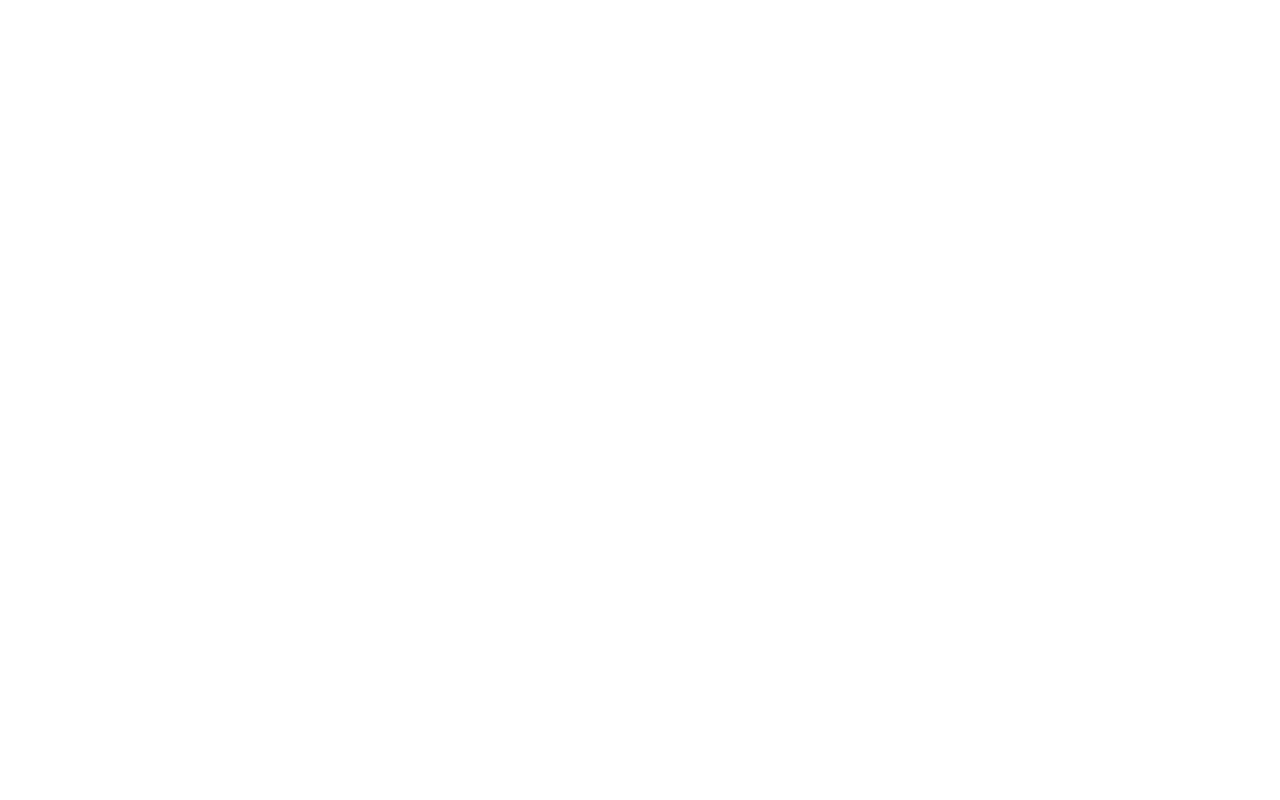
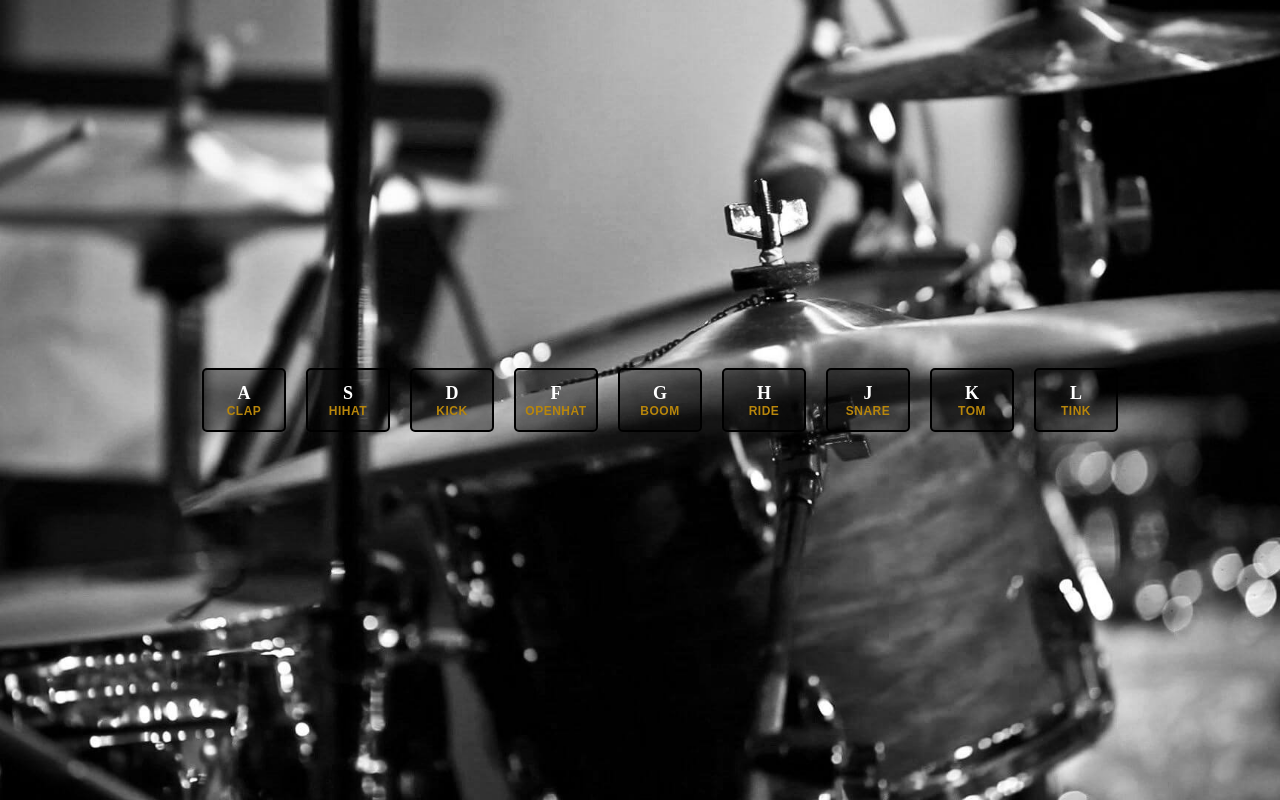
Before and after one commit to fdev-kj/javascript-drum-kit, a plain HTML site: page index.html in a window 1280 px wide. Drawn offline with Linux system fonts and the light colour scheme.

Commit message:
Styling, functionality

```diff
--- a/index.html
+++ b/index.html
@@ -5,10 +5,51 @@
   <meta charset="UTF-8">
   <meta name="viewport" content="width=device-width, initial-scale=1.0">
   <title>JavaScript30 - Drum Kit</title>
+  <link rel="stylesheet" type="text/css" href="/styles.css">
 </head>
 
 <body>
-
+  <section class="drums">
+    <ul class="drums__items">
+      <li class="drums__item">
+        <span class="drums__letter">A</span>
+        <span class="drums__desc">Clap</span>
+      </li>
+      <li class="drums__item">
+        <span class="drums__letter">S</span>
+        <span class="drums__desc">Hihat</span>
+      </li>
+      <li class="drums__item">
+        <span class="drums__letter">D</span>
+        <span class="drums__desc">Kick</span>
+      </li>
+      <li class="drums__item">
+        <span class="drums__letter">F</span>
+        <span class="drums__desc">OpenHat</span>
+      </li>
+      <li class="drums__item">
+        <span class="drums__letter">G</span>
+        <span class="drums__desc">Boom</span>
+      </li>
+      <li class="drums__item">
+        <span class="drums__letter">H</span>
+        <span class="drums__desc">Ride</span>
+      </li>
+      <li class="drums__item">
+        <span class="drums__letter">J</span>
+        <span class="drums__desc">Snare</span>
+      </li>
+      <li class="drums__item">
+        <span class="drums__letter">K</span>
+        <span class="drums__desc">Tom</span>
+      </li>
+      <li class="drums__item">
+        <span class="drums__letter">L</span>
+        <span class="drums__desc">Tink</span>
+      </li>
+    </ul>
+  </section>
+  <script src="/script.js"></script>
 </body>
 
 </html>
--- /dev/null
+++ b/script.js
@@ -0,0 +1,34 @@
+const drumItems = document.querySelectorAll('.drums__item');
+
+const sounds = {
+  a: '/sounds/clap.wav',
+  s: '/sounds/hihat.wav',
+  d: '/sounds/kick.wav',
+  f: '/sounds/openhat.wav',
+  g: '/sounds/boom.wav',
+  h: '/sounds/ride.wav',
+  j: '/sounds/snare.wav',
+  k: '/sounds/tom.wav',
+  l: '/sounds/tink.wav',
+};
+
+const playAudio = (elKey) => {
+  const audio = new Audio(sounds[elKey]);
+  audio.play();
+};
+
+drumItems.forEach((el) => {
+  const elKey = el.querySelector('.drums__letter').textContent.toLowerCase();
+
+  document.addEventListener('keyup', (e) => {
+    if (elKey === e.key) {
+      playAudio(elKey);
+
+      el.classList.add('active');
+
+      setTimeout(() => {
+        el.classList.remove('active');
+      }, 200);
+    }
+  });
+});
--- /dev/null
+++ b/styles.css
@@ -0,0 +1,53 @@
+html {
+  background: url('./images/drum-background.jpg') no-repeat center center;
+  background-size: cover;
+  height: 100vh;
+  position: relative;
+}
+
+.drums {
+  position: absolute;
+  top: 50%;
+  left: 50%;
+  transform: translate(-50%, -50%);
+}
+.drums__items {
+  list-style: none;
+  display: flex;
+  align-items: center;
+}
+
+.drums__item {
+  display: flex;
+  align-items: center;
+  justify-content: center;
+  flex-direction: column;
+  border: 2px solid #000;
+  border-radius: 5px;
+  margin: 10px;
+  height: 60px;
+  width: 80px;
+  background-color: rgba(0, 0, 0, 0.4);
+  transition: all 0.1s ease-in-out;
+}
+
+.drums__item.active {
+  border-color: #b8860b;
+  transform: scale(1.1);
+
+}
+
+.drums__letter {
+  color: #fff;
+  font-weight: 700;
+  font-size: 18px;
+}
+
+.drums__desc {
+  color: #b8860b;
+  font-size: 12px;
+  text-transform: uppercase;
+  font-family: sans-serif;
+  font-weight: 700;
+  letter-spacing: 0.5px;
+}
```
Also changed, not shown: images/drum-background.jpg (added).
